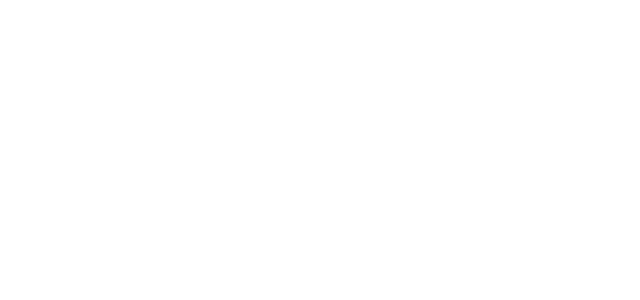
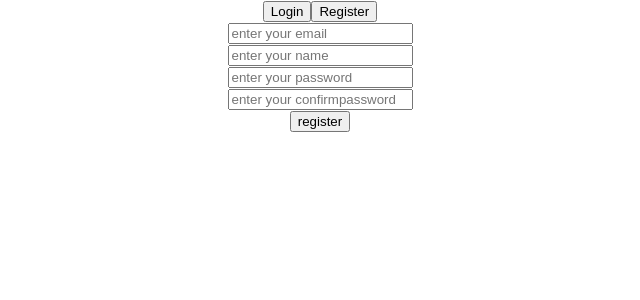
Before and after one commit to vaibhav2699/login, a React (Create React App) app: page /Register in a window 1280 px wide. Shown: the top 300 px of the page, without its empty margins (320-960 px from the left). Built offline with nearby package versions, Linux system fonts and the light colour scheme.

Commit message:
task login and register

```diff
--- a/package.json
+++ b/package.json
@@ -8,6 +8,7 @@
     "@testing-library/user-event": "^12.8.3",
     "react": "^17.0.2",
     "react-dom": "^17.0.2",
+    "react-router-dom": "^5.2.0",
     "react-scripts": "4.0.3",
     "web-vitals": "^1.1.2"
   },
--- a/src/App.js
+++ b/src/App.js
@@ -1,10 +1,19 @@
 import logo from './logo.svg';
 import './App.css';
-import header from "./component/Header";
+import {BrowserRouter as Router,Route,Switch,} from 'react-router-dom';
+import Header from "./component/Header";
+import Login from './component/Login';
+import Register from './component/Register';
 function App() {
   return (
     <div className="App">
-      <header/>
+      <Router>
+        <switch>
+          <Header/>
+          <Route exact path="/Login" component={Login}/>
+          <Route exact path="/Register" component={Register}/>
+        </switch>
+      </Router>
     </div>
   );
 }
--- a/src/component/Header.js
+++ b/src/component/Header.js
@@ -1,11 +1,16 @@
 import React from "react";
+import{Link} from 'react-router-dom';
 
 class Header extends React.Component{
     render(){
         return(
             <div>
-                <button> Login </button>
-                <button> Register</button>
+                <Link to="Login">
+                    <button> Login </button>
+                </Link>
+                <Link to="Register">
+                    <button> Register </button>
+                </Link>
             </div>
         )
     }
--- a/src/component/Login.js
+++ b/src/component/Login.js
@@ -1,5 +1,6 @@
 import React from "react";
 import{Link} from 'react-router-dom';
+import {BrowserRouter as Router,Route,Switch,} from 'react-router-dom';
 import Register from "./Register";
 class Login extends React.Component{
     constructor(props){
@@ -14,7 +15,9 @@ class Login extends React.Component{
             <div>
                 <input type="email" placeholder="enter your email" value={this.state.email} onChange={e=>this.setState({email:e.target.value})}/><br/>
                 <input type="number" placeholder="enter your password" value={this.state.password} onChange={e=>this.setState({password:e.target.value})}/> <br/>
-                <button Link to="Register"> Login </button>
+                <Link to="Register">
+                    <button> Register </button>
+                </Link>
             </div>
         )
     }
--- a/src/component/Register.js
+++ b/src/component/Register.js
@@ -1,5 +1,5 @@
 import React from "react";
-
+import{Link} from 'react-router-dom';
 class Register extends React.Component{
     constructor(props){
         super(props);
@@ -15,9 +15,11 @@ class Register extends React.Component{
             <div>
                 <input type="email" placeholder="enter your email" value={this.state.email} onChange={e=>this.setState({email:e.target.value})}/> <br/>
                 <input type="text" placeholder="enter your name" value={this.state.name} onChange={e=>this.setState({name:e.target.value})}/> <br/>
-                <input type="password" placeholder="enter your password" value={this.state.password} onChange={e=>this.setState({password:e.target.value})}/>
+                <input type="password" placeholder="enter your password" value={this.state.password} onChange={e=>this.setState({password:e.target.value})}/> <br/>
                 <input type="password" placeholder="enter your confirmpassword" value={this.state.confirmpassword} onChange={e=>this.setState({confirmpassword:e.target.value})}/> <br/>
-                <button Link to="Login"> register </button>
+                <Link to="login">
+                <button> register </button>
+                </Link>
             </div>
         )
     }
```
Also changed, not shown: 1 other file (tests, documents, lock files or other folders).
